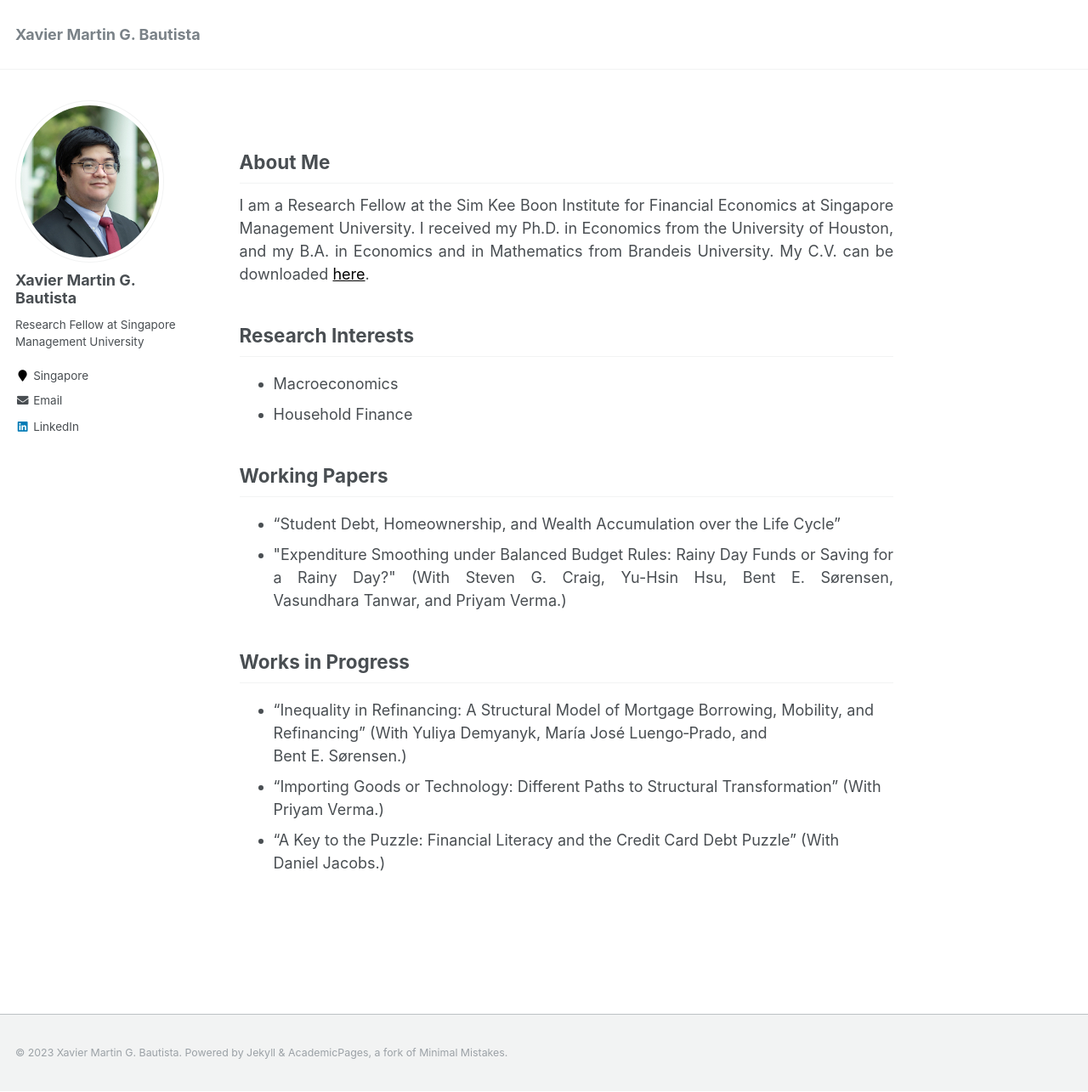
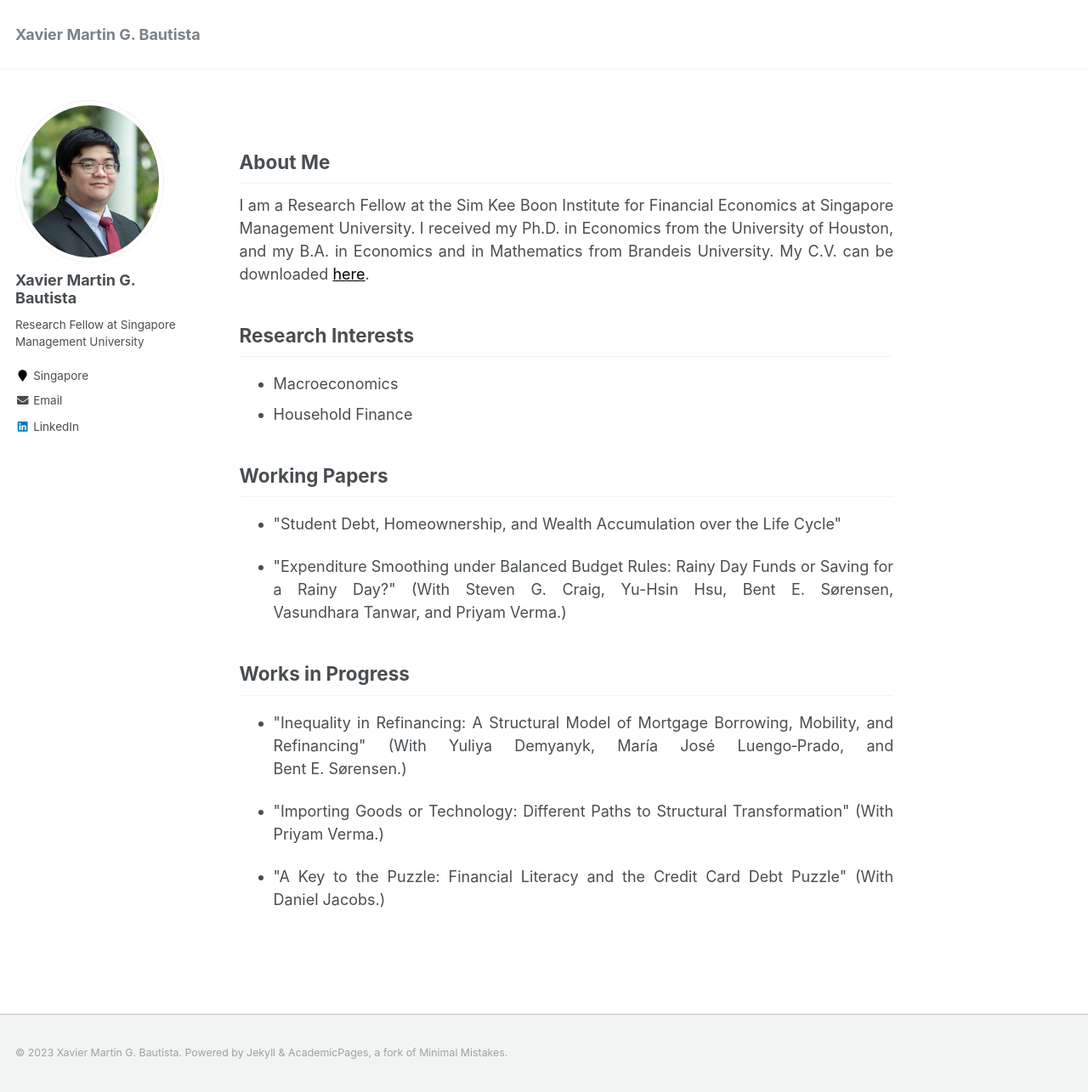
Before and after one commit to xmgbautista/xmgbautista.github.io, a Jekyll site: the page built from _pages/about.md, in a window 1280 px wide and 1285 px high. Shown: the whole window at 85% size. Built offline with Jekyll 4.4.1, drawn with Linux system fonts in a browser that asks for light colours.

Commit message:
Update about.md
Justify text

```diff
--- a/_pages/about.md
+++ b/_pages/about.md
@@ -27,7 +27,7 @@ Economics from the University of Houston, and my B.A. in Economics and in Mathem
 * Household Finance
 
 ## Working Papers
-* "Student Debt, Homeownership, and Wealth Accumulation over the Life Cycle"
+* <p style='text-align: justify;'>"Student Debt, Homeownership, and Wealth Accumulation over the Life Cycle"</p>
 * <p style='text-align: justify;'>"Expenditure Smoothing under Balanced Budget Rules: Rainy Day Funds or Saving for a Rainy Day?"
 (With Steven&nbsp;G.&nbsp;Craig, Yu-Hsin&nbsp;Hsu, Bent&nbsp;E.&nbsp;S&oslash;rensen, Vasundhara&nbsp;Tanwar, and Priyam&nbsp;Verma.)</p>
 <!--(With [Steven&nbsp;G.&nbsp;Craig](https://www.uh.edu/class/economics/people/current-faculty/steve/),
@@ -37,14 +37,14 @@ Economics from the University of Houston, and my B.A. in Economics and in Mathem
 [Priyam&nbsp;Verma](https://sites.google.com/view/priyamverma/home).)-->
 
 ## Works in Progress
-* "Inequality in Refinancing: A Structural Model of Mortgage Borrowing, Mobility, and Refinancing"
-(With Yuliya&nbsp;Demyanyk, Mar&iacute;a&nbsp;Jos&eacute;&nbsp;Luengo&#8209;Prado, and Bent&nbsp;E.&nbsp;S&oslash;rensen.)
+* <p style='text-align: justify;'>"Inequality in Refinancing: A Structural Model of Mortgage Borrowing, Mobility, and Refinancing"
+(With Yuliya&nbsp;Demyanyk, Mar&iacute;a&nbsp;Jos&eacute;&nbsp;Luengo&#8209;Prado, and Bent&nbsp;E.&nbsp;S&oslash;rensen.)</p>
 <!--(With Yuliya&nbsp;Demyanyk,
 [Mar&iacute;a&nbsp;Jos&eacute;&nbsp;Luengo&#8209;Prado](http://luengoprado.net/), and
 [Bent&nbsp;E.&nbsp;S&oslash;rensen](https://uh.edu/~bsorense/).)-->
-* "Importing Goods or Technology: Different Paths to Structural Transformation"
-(With Priyam&nbsp;Verma.)
+* <p style='text-align: justify;'>"Importing Goods or Technology: Different Paths to Structural Transformation"
+(With Priyam&nbsp;Verma.)</p>
 <!--(With [Priyam&nbsp;Verma](https://sites.google.com/view/priyamverma/home).)-->
-* "A Key to the Puzzle: Financial Literacy and the Credit Card Debt Puzzle"
-(With Daniel&nbsp;Jacobs.)
+* <p style='text-align: justify;'>"A Key to the Puzzle: Financial Literacy and the Credit Card Debt Puzzle"
+(With Daniel&nbsp;Jacobs.)</p>
 <!--(With [Daniel&nbsp;Jacobs](https://dljacobs.github.io/).)-->
```
